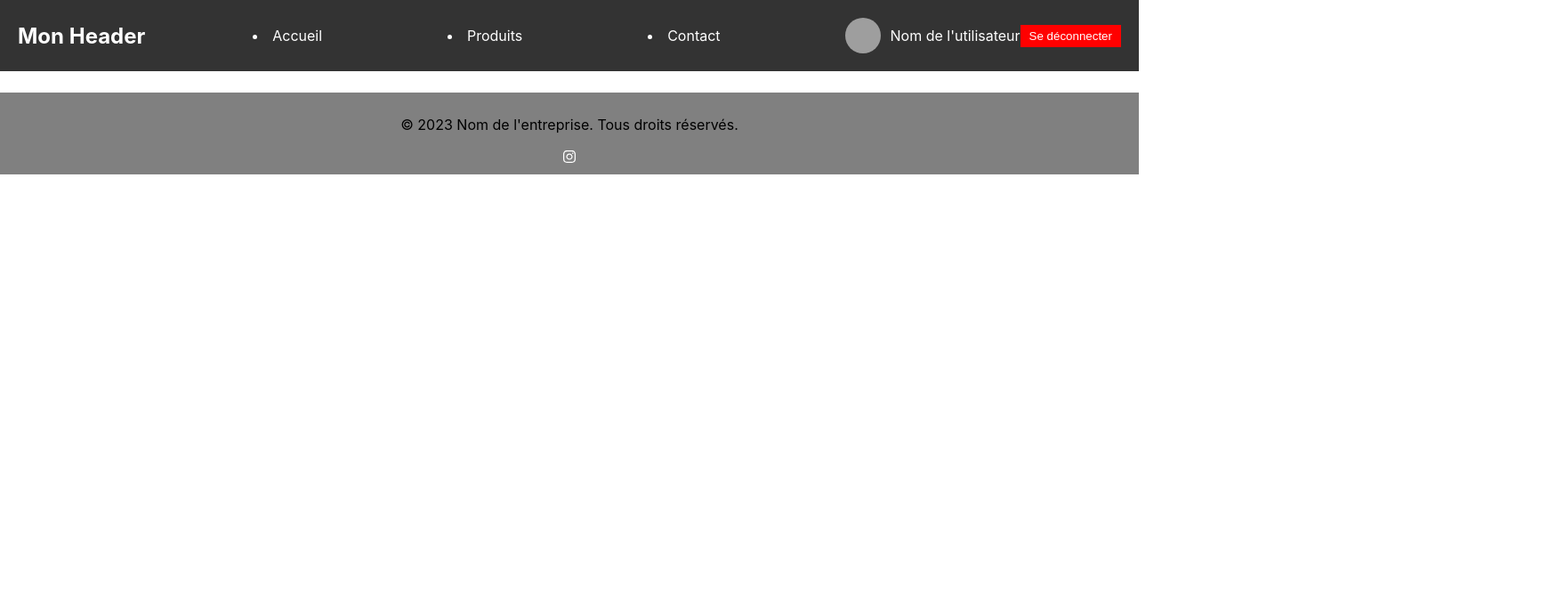
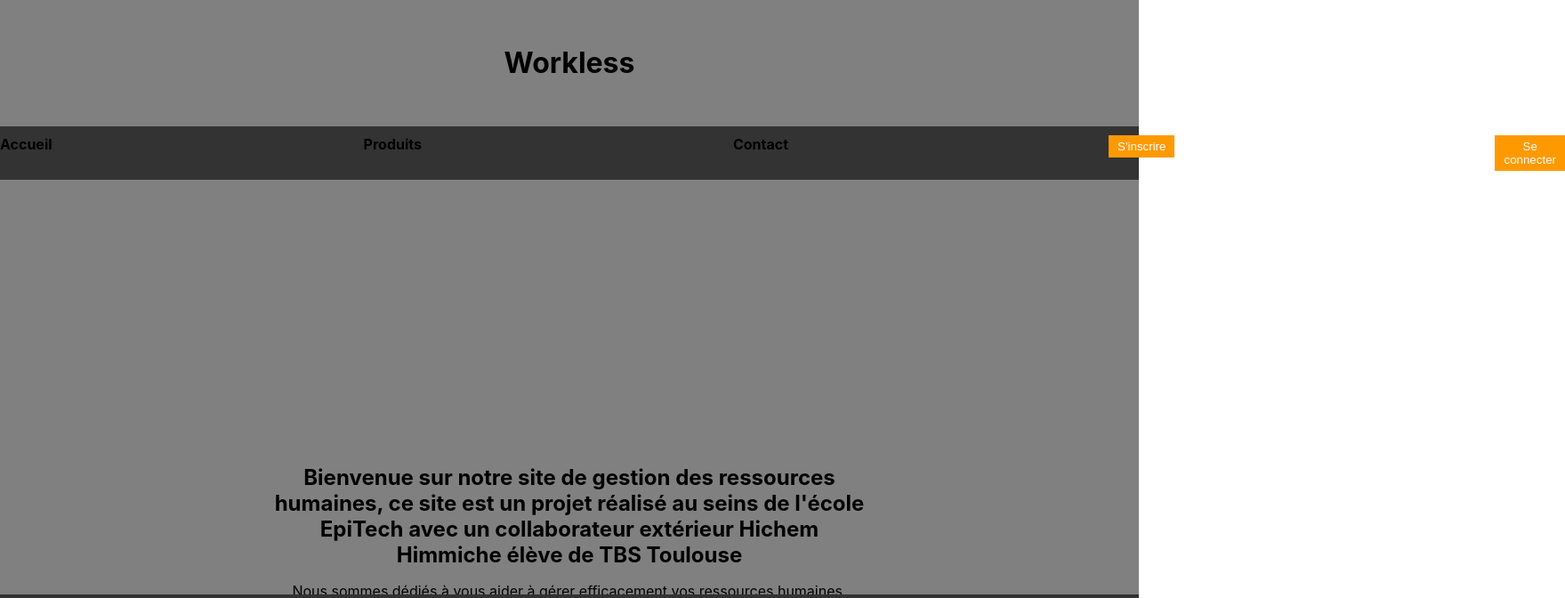
Before and after one commit to learneryd/hichemxyounes, a React (Create React App) app: page / in a window 1280 px wide. Shown: the top 672 px of the page at 89% size, 1759 px wide, since content can reach past the window. Built offline with nearby package versions, Linux system fonts and the light colour scheme; grey boxes are pictures that could not be loaded.

Commit message:
Site Statique carrement fini

```diff
--- a/src/App.css
+++ b/src/App.css
@@ -1,66 +1,90 @@
-header {
-  background-color: #333; /* Couleur de fond du header */
-  color: #fff; /* Couleur du texte */
-  padding: 20px; /* Espace intérieur du header */
+/* Css pour le header */
+
+#H1{
+  text-align: center;
+  color: black;
+  background-color: grey;
+  padding: 30px;
+
+}
+/* Css pour la navigation  */
+/* Styles pour la navigation */
+/* Styles pour la navigation */
+/* Styles pour la navigation */
+/* Styles pour la navigation */
+nav {
+  background-color: #333;
+  color: black;
   display: flex;
-  justify-content: space-between; /* Aligner les éléments horizontalement */
-  align-items: center; /* Aligner les éléments verticalement */
-}
-
-h1 {
-  margin: 0; /* Supprimer les marges par défaut */
-  font-size: 24px; /* Taille de police pour le titre */
+  justify-content: space-between;
+  align-items: center;
+  padding: 10px 0;
 }
 
 ul {
-  list-style: none; /* Supprimer les puces de liste */
-  padding: 0; /* Supprimer le remplissage de la liste */
+  list-style: none;
   display: flex;
+  margin: 0;
+  padding: 0;
+  width: 100%; /* Définit la largeur de la liste à 100% */
 }
 
 li {
-  margin-right: 20px; /* Marge à droite entre les éléments de la liste */
+  margin-right: 350px;
 }
 
 a {
-  text-decoration: none; /* Supprimer la décoration de lien */
-  color: #fff; /* Couleur du texte des liens */
+  text-decoration: none;
+  color: black;
+  font-weight: bold;
+  transition: color 0.3s;
 }
 
-.user-info {
-  display: flex;
-  align-items: center;
+a:hover {
+  color: #ff9900;
 }
 
-img {
-  width: 40px; /* Largeur de l'image de profil */
-  height: 40px; /* Hauteur de l'image de profil */
-  border-radius: 50%; /* Rendre l'image de profil ronde */
-  margin-right: 10px; /* Marge à droite entre l'image et le texte */
+/* Styles pour les boutons */
+button {
+  background-color: #ff9900;
+  color: white;
+  border: none;
+  padding: 5px 10px;
+  cursor: pointer;
+  transition: background-color 0.3s;
+  margin-left: 10px;
 }
 
-button {
-  background-color: #ff0000; /* Couleur de fond du bouton de déconnexion */
-  color: #fff; /* Couleur du texte du bouton de déconnexion */
-  border: none; /* Supprimer la bordure du bouton */
-  padding: 5px 10px; /* Remplissage du bouton */
-  cursor: pointer; /* Curseur de souris pointeur pour indiquer le bouton cliquable */
+button:hover {
+  background-color: #ff6600;
 }
 
-/* Style pour le survol du bouton */
-button:hover {
-  background-color: #cc0000; /* Couleur de fond du bouton au survol */
+/* Styles pour la section  */
+/* Section.css */
+
+.intro-section {
+  background-color: grey; /* Couleur de fond de la section, vous pouvez la personnaliser */
+  padding: 300px; /* Espacement interne pour le contenu de la section */
+  text-align: center; /* Centre le contenu horizontalement */
 }
 
-/*Code pour le footer
+.intro-section h2 {
+  font-size: 24px; /* Taille de la police pour le titre */
+  margin-bottom: 10px; /* Espacement en bas du titre */
+}
 
-/* composants/Footer.module.css */
+.intro-section p {
+  font-size: 16px; /* Taille de la police pour le paragraphe */
+  margin-bottom: 20px; /* Espacement en bas du paragraphe */
+}
+/* Style pour le footer/*
+/* Footer.css */
 
 /* Style du conteneur du footer */
 .footer {
-  background-color: #333;
-  color: #fff;
-  padding: 20px 0;
+  background-color: #333; /* Couleur de fond du footer, vous pouvez la personnaliser */
+  color: #fff; /* Couleur du texte, vous pouvez la personnaliser */
+  padding: 20px 0; /* Espacement interne pour le contenu du footer */
 }
 
 /* Styles pour les éléments internes du footer */
@@ -74,7 +98,7 @@ button:hover {
 }
 
 .footer-logo img {
-  max-width: 100px;
+  max-width: 100px; /* Largeur maximale du logo, vous pouvez la personnaliser */
   height: auto;
 }
 
@@ -85,16 +109,15 @@ button:hover {
 .footer-social a {
   margin-right: 10px;
   color: #fff;
-  font-size: 20px;
+  font-size: 20px; /* Taille de la police pour les icônes sociales, vous pouvez la personnaliser */
 }
 
 /* Style pour le bas du footer */
 .footer-bottom {
   text-align: center;
-  background-color: grey;
-  padding: 10px 0;
+   /* Couleur de fond du bas du footer, vous pouvez la personnaliser */
+  padding: 10px 0; /* Espacement interne du bas du footer */
 }
-
 
 /* Style pour forcer le footer en bas de la page */
 .footer {
--- a/src/App.js
+++ b/src/App.js
@@ -1,12 +1,17 @@
 import React from 'react';
 import Header from './composants/Header'; // Assurez-vous que le chemin est correct
 import Footer from './composants/footer'; // Assurez-vous que le chemin est correct
+import Navigation from './composants/nav';
+import Section from './composants/section';
 import './App.css'; // Assurez-vous que le chemin est correct
 
 function App() {
-  return (
+  return(
     <div>
+
       <Header />
+      <Navigation /> {/* Utilisez le composant Navigation ici */}
+      <Section /> {/* Utilisez le composant Section ici */}
       <div className="content">
         {/* Contenu de votre application */}
       </div>
@@ -15,4 +20,5 @@ function App() {
   );
 }
 
+
 export default App;
--- a/src/composants/Header.js
+++ b/src/composants/Header.js
@@ -1,20 +1,10 @@
 import React from 'react';
+
 
 function Header() {
   return (
-
-    <header>
-
-      <h1>Mon Header</h1>
-      <li><a href="/">Accueil</a></li>
-          <li><a href="/produits">Produits</a></li>
-          <li><a href="/contact">Contact</a></li>
-
-      <div className="user-info">
-        <img src="/photo-utilisateur.jpg" alt="Photo de profil de l'utilisateur" />
-        <span>Nom de l'utilisateur</span>
-        <button>Se déconnecter</button>
-      </div>
+    <header id ="H1">
+      <h1>Workless</h1>
     </header>
   );
 }
--- a/src/composants/footer.js
+++ b/src/composants/footer.js
@@ -1,15 +1,13 @@
-// composants/Footer.js
 import React from 'react';
 import { FontAwesomeIcon } from '@fortawesome/react-fontawesome';
 import { faInstagram } from '@fortawesome/free-brands-svg-icons';
 
+
 function Footer() {
   return (
-    <footer>
+    <footer className="footer">
       <div className="footer-content">
-        <div className="footer-social">
-          <a href="https://www.instagram.com/hichem.ibm/" target="_blank" rel="noopener noreferrer"><FontAwesomeIcon icon={faInstagram} /></a>
-        </div>
+        {/* Contenu du footer */}
       </div>
       <div className="footer-bottom">
         <p>&copy; {new Date().getFullYear()} Nom de l'entreprise. Tous droits réservés.</p>
--- /dev/null
+++ b/src/composants/nav.js
@@ -0,0 +1,19 @@
+import React from 'react';
+function Navigation() {
+  return (
+    <nav>
+      <ul> {/* Liste de navigation */}
+        <li><a href="/">Accueil</a></li>
+        <li><a href="/produits">Produits</a></li>
+        <li><a href="/contact">Contact</a></li>
+        <li><button> S'inscrire </button></li>
+        <li><button> Se connecter </button></li>
+      </ul>
+
+
+
+    </nav>
+  );
+}
+
+export default Navigation;
--- /dev/null
+++ b/src/composants/section.js
@@ -0,0 +1,12 @@
+import React from 'react';
+
+function Section() {
+  return (
+    <section className="intro-section">
+      <h2>Bienvenue sur notre site de gestion des ressources humaines, ce site est un projet réalisé au seins de l'école EpiTech avec un collaborateur extérieur Hichem Himmiche élève de TBS Toulouse </h2>
+      <p>Nous sommes dédiés à vous aider à gérer efficacement vos ressources humaines.</p>
+    </section>
+  );
+}
+
+export default Section;
```
